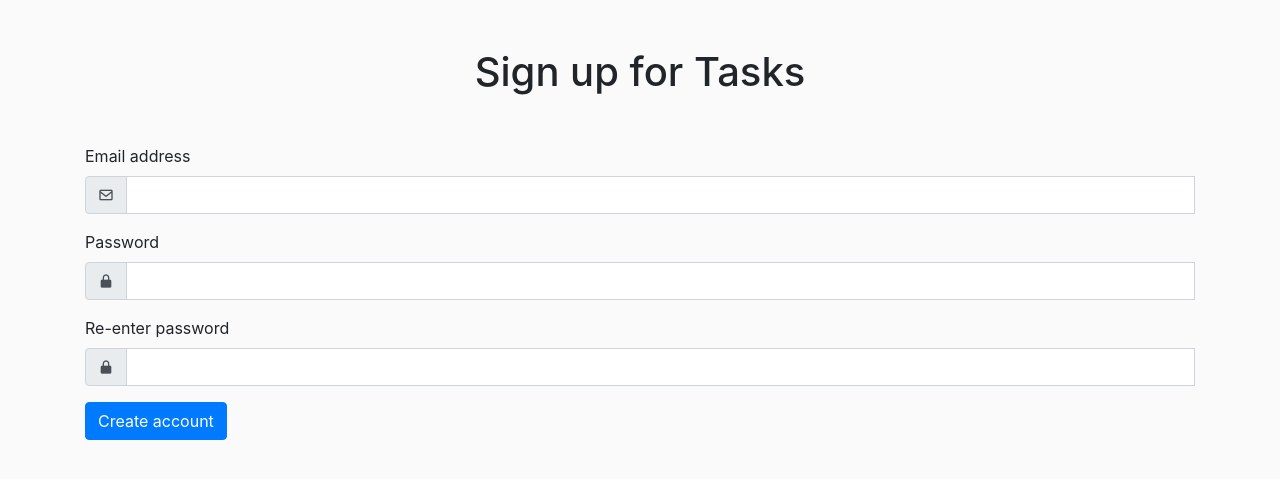
After one commit to rrickgauer/Tasks, a PHP site: page /create-account.php in a window 1280 px wide. The commit adds this page. Shown: the top 479 px of the page. Run offline with PHP 8.4, Linux system fonts and the light colour scheme.

Commit message:
Create account shit (#4)
* more shit

* call api

```diff
--- /dev/null
+++ b/src/DB.php
@@ -0,0 +1,24 @@
+<?php
+
+
+class DB
+{
+    // return a pdo database object
+    public static function dbConnect() {
+        include_once('db-info.php');
+
+        try {
+            // connect to database
+            $pdo = new PDO("mysql:host=$host;dbname=$dbName",$user,$password);
+            $pdo->setAttribute(PDO::ATTR_ERRMODE, PDO::ERRMODE_EXCEPTION);
+
+            return $pdo;
+
+        } catch(PDOexception $e) {
+            return 0;
+        }
+    }
+}
+
+
+?>
--- /dev/null
+++ b/src/create-account.php
@@ -0,0 +1,77 @@
+<?php
+
+require_once('DB.php');
+
+?>
+
+
+<!DOCTYPE html>
+<html>
+
+<head>
+    <?php include('header.php');?>
+    <title>Create an account</title>
+</head>
+
+<body>
+    <div class="container">
+
+        <h1 class="text-center my-5">Sign up for Tasks</h1>
+
+
+        <form>
+            <!-- email -->
+            <div class="form-group">
+                <label for="new-email">Email address</label>
+                <div class="input-group">
+                    <div class="input-group-prepend">
+                        <span class="input-group-text"><i class='bx bx-envelope'></i></span>
+                    </div>
+                    <input type="email" class="form-control" id="new-email">
+                    <div class="invalid-feedback"></div>
+                    <div class="valid-feedback"></div>
+                </div>
+            </div>
+
+            <!-- password 1 -->
+            <div class="form-group">
+                <label for="new-password-1">Password</label>
+                <div class="input-group">
+                    <div class="input-group-prepend">
+                        <span class="input-group-text"><i class='bx bxs-lock-alt'></i></span>
+                    </div>
+                    <input type="password" class="form-control" id="new-password-1">
+                    <div class="invalid-feedback"></div>
+                    <div class="valid-feedback"></div>
+                </div>
+            </div>
+
+            <!-- password 2 -->
+            <div class="form-group">
+                <label for="new-password-2">Re-enter password</label>
+                <div class="input-group">
+                    <div class="input-group-prepend">
+                        <span class="input-group-text"><i class='bx bxs-lock-alt'></i></span>
+                    </div>
+                    <input type="password" class="form-control" id="new-password-2">
+                    <div class="invalid-feedback"></div>
+                    <div class="valid-feedback"></div>
+                </div>
+            </div>
+
+            <button type="button" class="btn btn-primary" id="btn-create-account">Create account</button>
+
+        </form>
+
+
+
+
+
+
+
+    </div>
+    <?php include('footer.php');?>
+    <script src="js/create-account.js"></script>
+</body>
+
+</html>
--- a/src/footer.php
+++ b/src/footer.php
@@ -11,4 +11,7 @@
 <script src="js/external/jquery.toast.min.js"></script>
 
 <!-- autotables -->
-<script src="js/external/auto-tables.js"></script>
+<!-- <script src="js/external/auto-tables.js"></script> -->
+
+<!-- Constants -->
+<script src="js/Constants.js"></script>
--- a/src/home.php
+++ b/src/home.php
@@ -1,4 +1,3 @@
-<?php include('functions.php'); ?>
 <!DOCTYPE html>
 <html>
 <head>
--- /dev/null
+++ b/src/js/Constants.js
@@ -0,0 +1 @@
+const m_API = 'http://localhost/files/api.tasks/src/main.php';
--- /dev/null
+++ b/src/js/create-account.js
@@ -0,0 +1,98 @@
+
+const inputEmail = $('#new-email');
+const inputPassword1 = $('#new-password-1');
+const inputPassword2 = $('#new-password-2');
+const btnCreateAccount = $('#btn-create-account');
+
+
+/**
+ * Main
+ */
+$(document).ready(function() {
+    addEventListeners();
+
+
+
+
+});
+
+/**
+ * Adds all the event listeners.
+ */
+function addEventListeners() {
+    createAccount();
+    clearInvalidFeedbackClasses();
+}
+
+
+/**
+ * Create a new account
+ */
+function createAccount() {
+
+    $(btnCreateAccount).on('click', function() {
+
+        // verify inputs
+        if (!areInputsValid()) {
+            return;
+        }
+
+
+    });
+}
+
+/**
+ * validates all the inputs before sending data to the api.
+ *
+ * Checks if all inputs have a value.
+ * Checks if passwords match.
+ */
+function areInputsValid() {
+    // check if email has a value
+    if ($(inputEmail).val() == '') {
+        $(inputEmail).closest('.form-group').find('.invalid-feedback').text('Please enter an email.');
+        $(inputEmail).addClass('is-invalid');
+
+        return false;
+    }
+
+    // check if password1 has a value
+    if ($(inputPassword1).val() == '') {
+        $(inputPassword1).closest('.form-group').find('.invalid-feedback').text('Please enter a password.');
+        $(inputPassword1).addClass('is-invalid');
+
+        return false;
+    }
+
+    // check if password2 has a value
+    if ($(inputPassword2).val() == '') {
+        $(inputPassword2).closest('.form-group').find('.invalid-feedback').text('Please enter a password.');
+        $(inputPassword2).addClass('is-invalid');
+
+        return false;
+    }
+
+
+    // check that passwords match
+    if ($(inputPassword1).val() != $(inputPassword2).val()) {
+        $(inputPassword2).closest('.form-group').find('.invalid-feedback').text('Passwords do not match.');
+        $(inputPassword2).addClass('is-invalid');
+
+        return false;
+    }
+
+
+
+    return true;
+}
+
+
+/**
+ * Clear the 'invalid-feedback' class from the inputs when
+ * the user starts typing on it.
+ */
+function clearInvalidFeedbackClasses() {
+    $('.form-group input').on('keydown', function() {
+        $(this).removeClass('is-invalid');
+    });
+}
```
Also changed, not shown: src/api.tasks.php (added, +14 -0 lines), src/functions.php (deleted, +0 -29 lines), src/js/home-js.js (+36 -0 lines).
